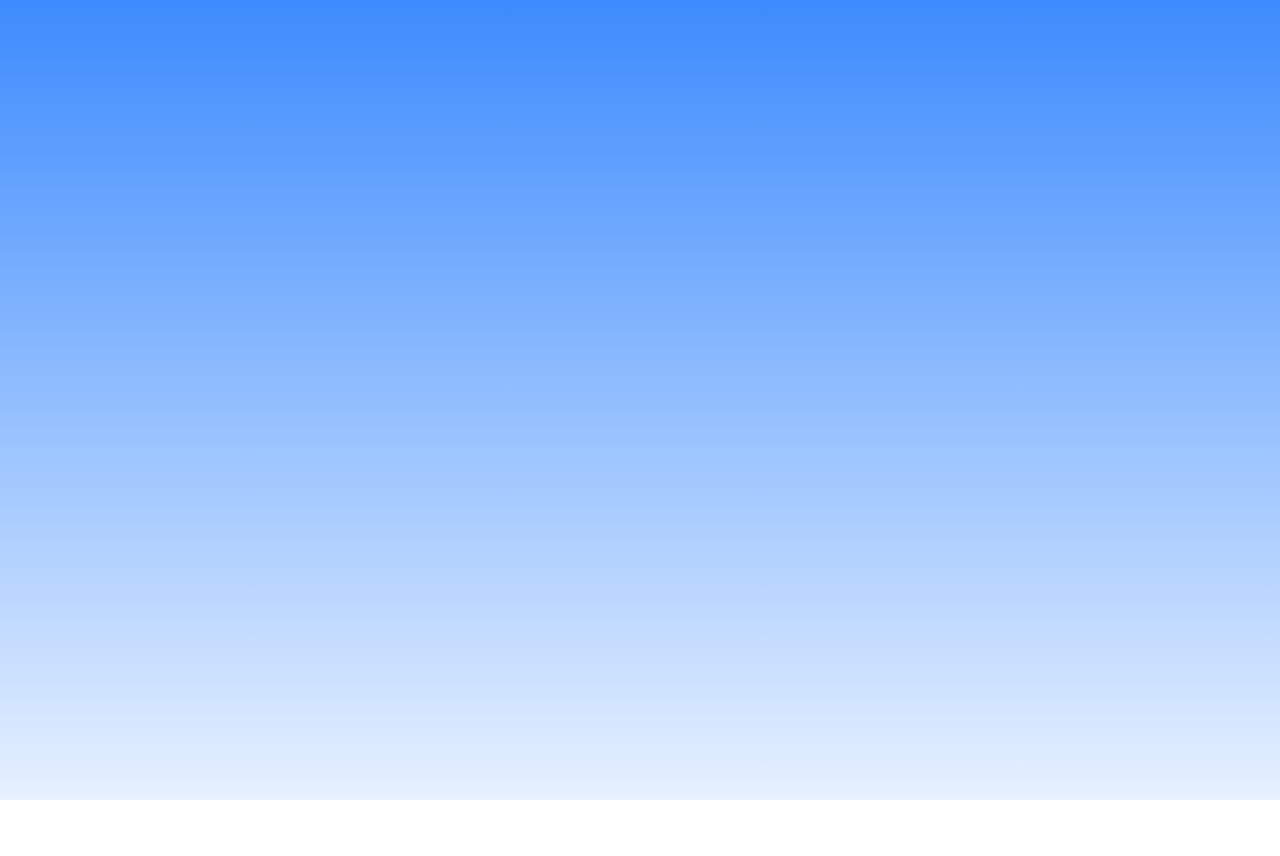
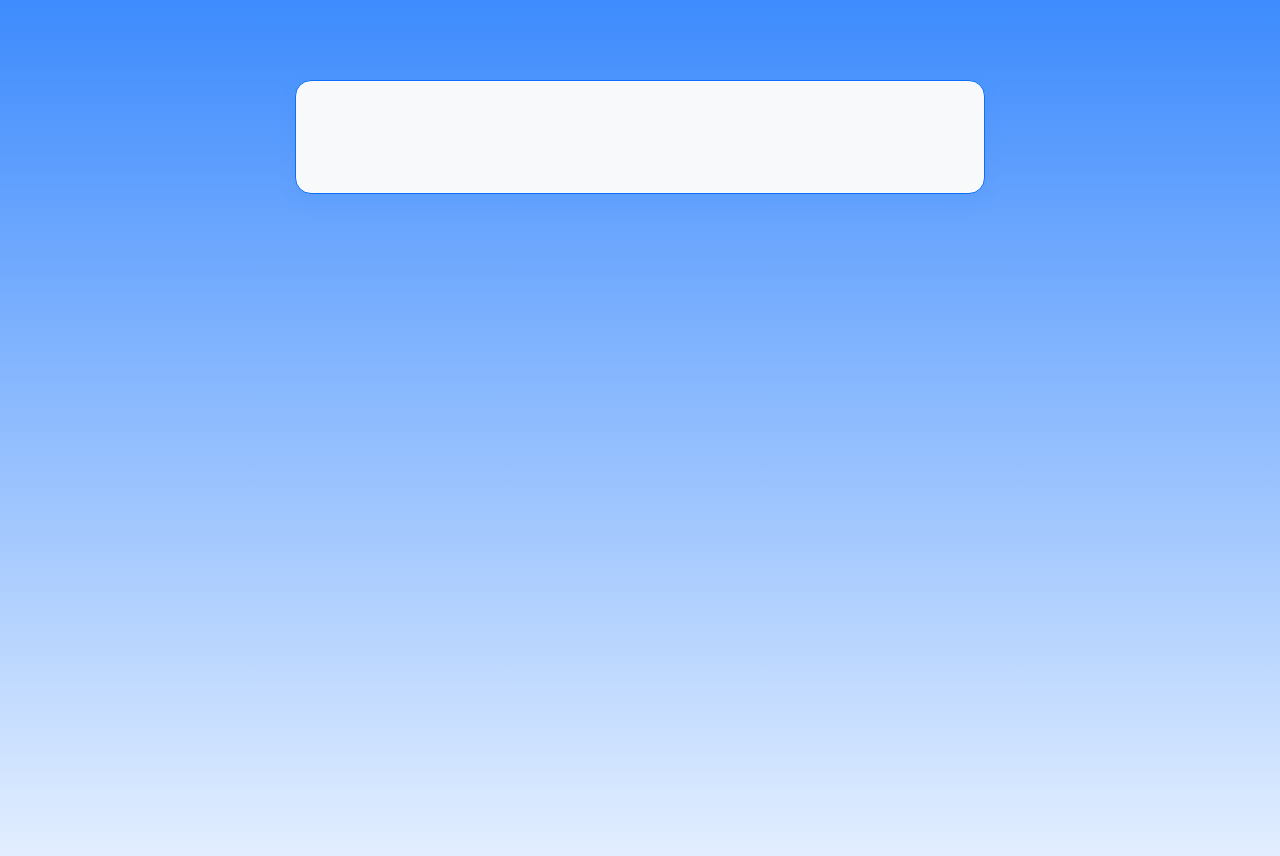
Before and after one commit to LuizCowBTF/Indexa_Innovv, an Angular app: page / in a window 1280 px wide. Shown: the top 856 px of the page. Before the commit the page ends 800 px from the top, so only its background shows below. Built offline with nearby package versions, Linux system fonts and the light colour scheme.

Commit message:
container component

```diff
--- a/src/app/app.component.html
+++ b/src/app/app.component.html
@@ -1,2 +1,2 @@
-
+<app-container></app-container>
 <router-outlet></router-outlet>
--- a/src/app/app.component.ts
+++ b/src/app/app.component.ts
@@ -1,11 +1,12 @@
 import { Component } from '@angular/core';
 import { CommonModule } from '@angular/common';
 import { RouterOutlet } from '@angular/router';
+import { ContainerComponent } from './components/container/container.component';
 
 @Component({
   selector: 'app-root',
   standalone: true,
-  imports: [CommonModule, RouterOutlet],
+  imports: [CommonModule, RouterOutlet, ContainerComponent],
   templateUrl: './app.component.html',
   styleUrl: './app.component.css'
 })
--- /dev/null
+++ b/src/app/components/container/container.component.css
@@ -0,0 +1,12 @@
+.container {
+  border: 1px solid #0D6EFD;
+  border-radius: 16px;
+  background-color: #F8F9FA;
+  box-shadow: 0px 8px 16px 0px rgba(61, 139, 253, 0.15);
+  width: 690px;
+  max-width: 90%;
+  margin: 0 auto;
+  padding: 56px 134px;
+  margin-top: 80px;
+  box-sizing: border-box;
+}
--- /dev/null
+++ b/src/app/components/container/container.component.html
@@ -0,0 +1,3 @@
+<section class="container">
+  <ng-content></ng-content>
+</section>
```
Also changed, not shown: src/app/components/container/container.component.ts (added, +12 -0 lines), 1 other file (tests, documents, lock files or other folders).
